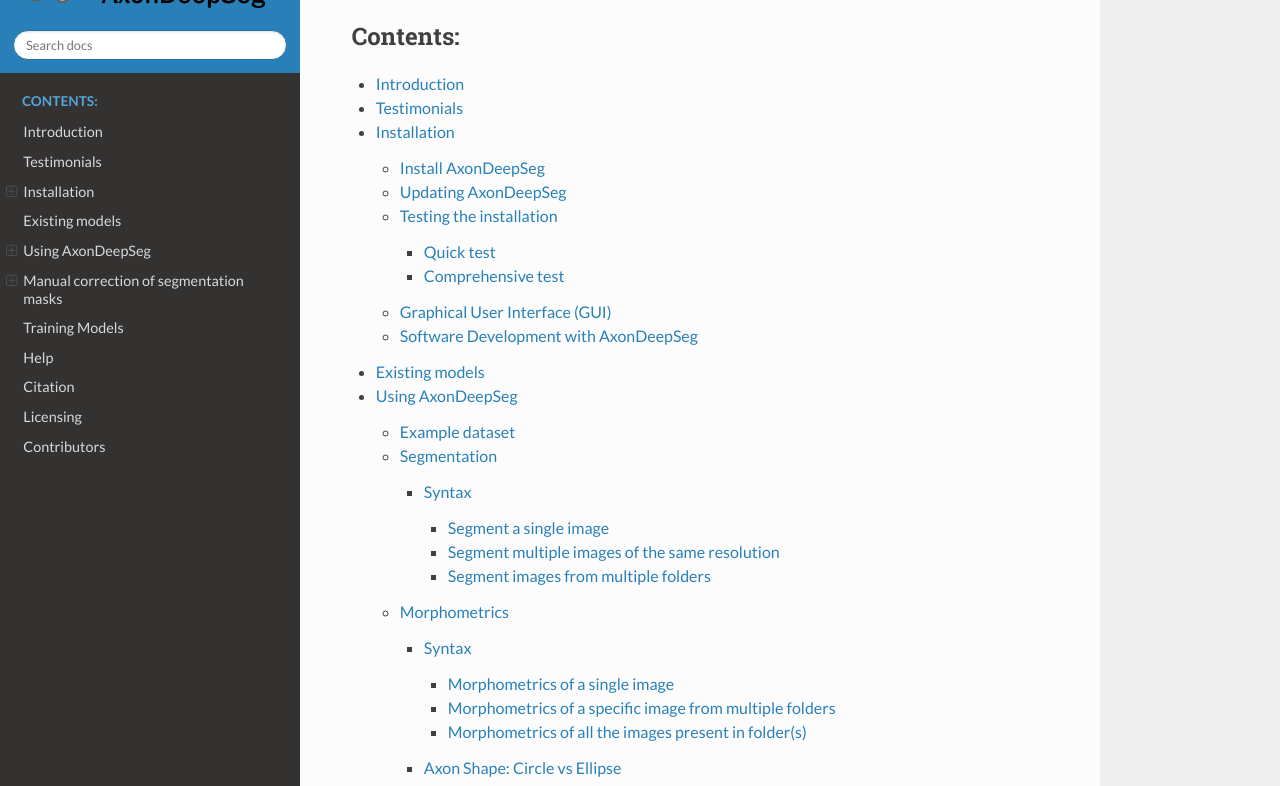
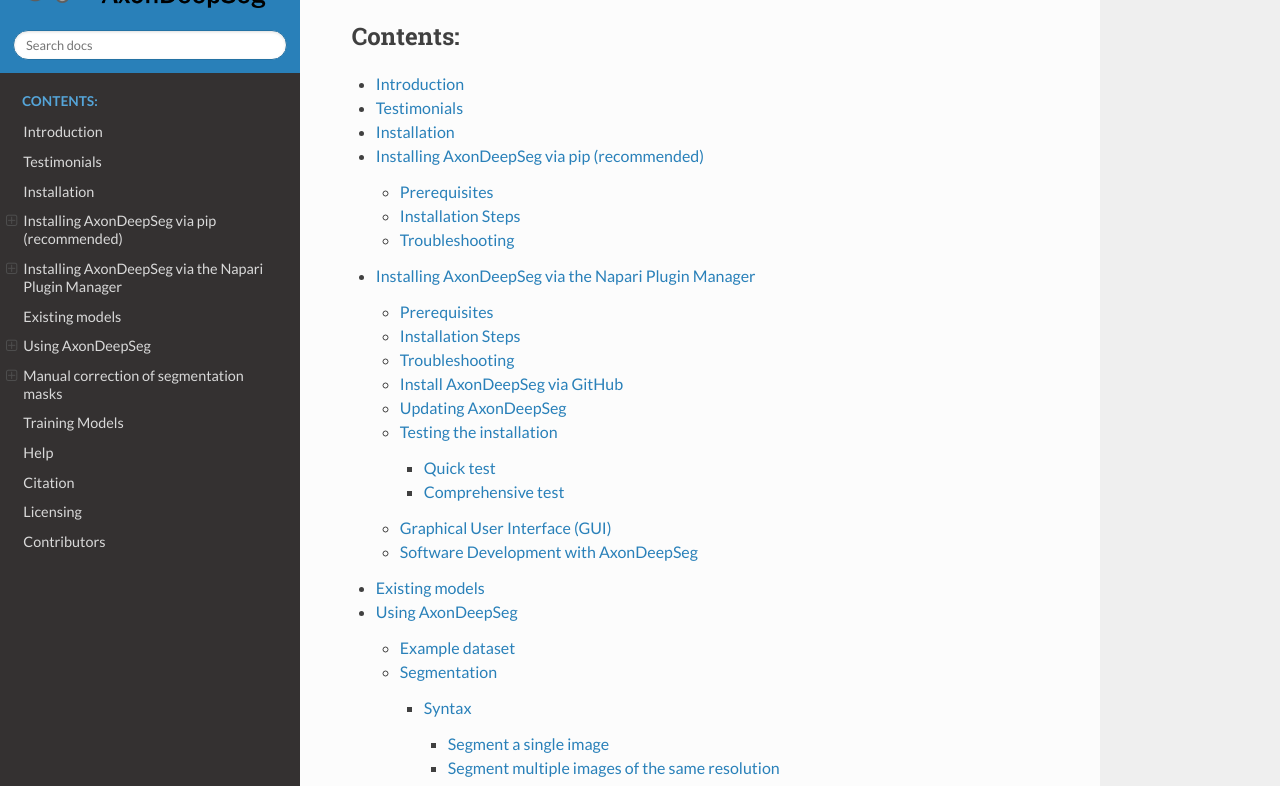
Before and after one commit to axondeepseg/axondeepseg, a Sphinx documentation site: the page built from docs/source/index.rst, in a window 1280 px wide and 900 px high, scrolled down 1726 px, cut to the strip 114-900 px from the top of the window. Built offline with Sphinx 7.4.7 and the Read the Docs theme 3.1.0, drawn with Linux system fonts in a browser that asks for light colours; some of the changed lines change nothing that is shown.

Commit message:
Add documentation

```diff
--- a/docs/source/documentation.rst
+++ b/docs/source/documentation.rst
@@ -32,8 +32,136 @@
 ============
 The following sections will help you install all the tools you need to run AxonDeepSeg.
 
-Install AxonDeepSeg
--------------------
+Installing AxonDeepSeg via pip (recommended)
+============================================
+
+This section provides instructions for installing the AxonDeepSeg plugin directly via `pip`. This method is useful if you prefer to manage your Python packages using `pip` instead of the Napari Plugin Manager.
+
+Prerequisites
+-------------
+
+Before installing the AxonDeepSeg plugin, ensure you meet the following requirements:
+
+1. **Python Version**: You need to have Python 3.11.x or 3.12.x installed. We recommend using a virtual environment to manage dependencies. If you are using ``conda``, you can create a virtual environment with the following command:
+
+   .. code-block:: bash
+
+      conda create -n napari_venv python==3.12
+      conda activate napari_venv
+
+2. **Install Napari**: Install Napari with all its dependencies by running:
+
+   .. code-block:: bash
+
+      pip install "napari[all]"
+
+Installation Steps
+-----------------
+
+1. **Install AxonDeepSeg**:
+   Install the AxonDeepSeg plugin via `pip` by running the following command:
+
+   .. code-block:: bash
+
+      pip install "axondeepseg>=5"
+
+   This will install the latest version of AxonDeepSeg (version 5 or higher) along with its dependencies.
+
+2. **Launch Napari**:
+   After installation, launch Napari by running:
+
+   .. code-block:: bash
+
+      napari
+
+3. **Open the AxonDeepSeg Plugin**:
+   Once Napari is open, navigate to the top menu bar and click on:
+
+   .. code-block:: text
+
+      Plugins -> ADS (AxonDeepSeg)
+
+   This will open the AxonDeepSeg plugin interface.
+
+Troubleshooting
+---------------
+
+- If you encounter any issues during installation, ensure that your Python version is compatible (3.11.x or 3.12.x) and that Napari is installed correctly.
+- If the plugin does not appear in the Plugins menu, ensure that the installation was successful and that you are using the correct Python environment.
+- For additional support, refer to the `AxonDeepSeg documentation <https://axondeepseg.readthedocs.io>`_ or the `Napari Plugin Manager documentation <https://napari.org/stable/plugins/index.html>`_.
+
+
+Installing AxonDeepSeg via the Napari Plugin Manager
+====================================================
+
+This section provides a step-by-step guide on how to install the AxonDeepSeg plugin for Napari using the Napari Plugin Manager. Follow these instructions to set up the plugin in your environment.
+
+Prerequisites
+-------------
+
+Before installing the AxonDeepSeg plugin, ensure you meet the following requirements:
+
+1. **Python Version**: You need to have Python 3.11.x or 3.12.x installed. We recommend using a virtual environment to manage dependencies. If you are using ``conda``, you can create a virtual environment with the following command:
+
+   .. code-block:: bash
+
+      conda create -n napari_venv python==3.12
+      conda activate napari_venv
+
+2. **Install Napari**: Install Napari with all its dependencies by running:
+
+   .. code-block:: bash
+
+      pip install "napari[all]"
+
+Installation Steps
+-----------------
+
+1. **Launch Napari**:
+   After installing Napari, launch it by running the following command in your terminal:
+
+   .. code-block:: bash
+
+      napari
+
+2. **Open the Plugins Manager**:
+   Once Napari is open, navigate to the top menu bar and click on:
+
+   .. code-block:: text
+
+      Plugins -> Install/Uninstall Plugins
+
+   This will open the Napari Plugin Manager.
+
+3. **Search for AxonDeepSeg**:
+   In the Plugin Manager, use the search bar to look for the AxonDeepSeg plugin by typing:
+
+   .. code-block:: text
+
+      axondeepseg
+
+4. **Install the Plugin**:
+   Once the AxonDeepSeg plugin appears in the search results, click the **Install** button next to it. Napari will automatically download and install the plugin along with its dependencies.
+
+5. **Restart Napari**:
+   After installation, close and reopen Napari for the changes to take effect.
+
+6. **Open the AxonDeepSeg Plugin**:
+   Once Napari has restarted, you can open the AxonDeepSeg plugin by navigating to:
+
+   .. code-block:: text
+
+      Plugins -> ADS (AxonDeepSeg)
+
+Troubleshooting
+---------------
+
+- If you encounter any issues during installation, ensure that your Python version is compatible (3.11.x or 3.12.x) and that Napari is installed correctly.
+- If the plugin does not appear in the search results, ensure you have an active internet connection and try refreshing the Plugin Manager.
+- For additional support, refer to the `AxonDeepSeg documentation <https://axondeepseg.readthedocs.io>`_ or the `Napari Plugin Manager documentation <https://napari.org/stable/plugins/index.html>`_.
+
+Install AxonDeepSeg via GitHub
+------------------------------
 
 To install AxonDeepSeg, in a terminal window (macOS or Linux) or Command Prompt (Windows), "clone" AxonDeepSeg's repository (you will need to have ``git`` installed on your system) and then open the directory::
 
```
